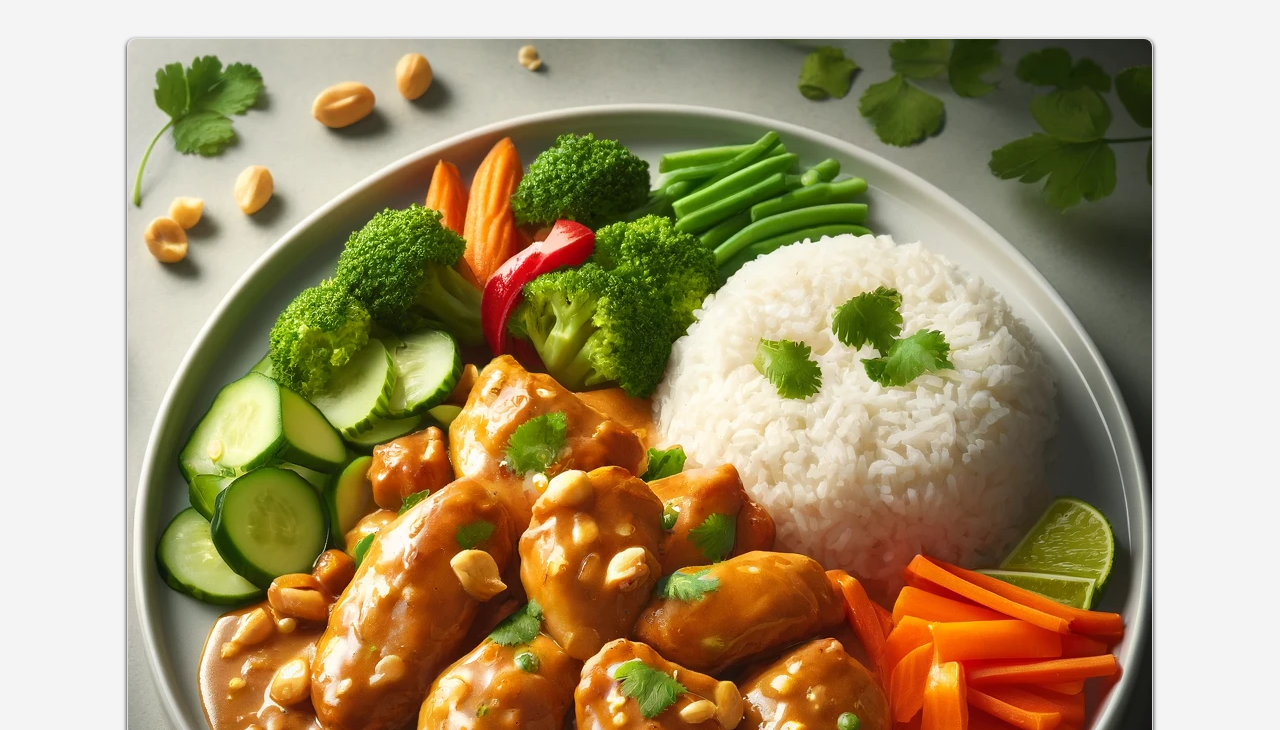
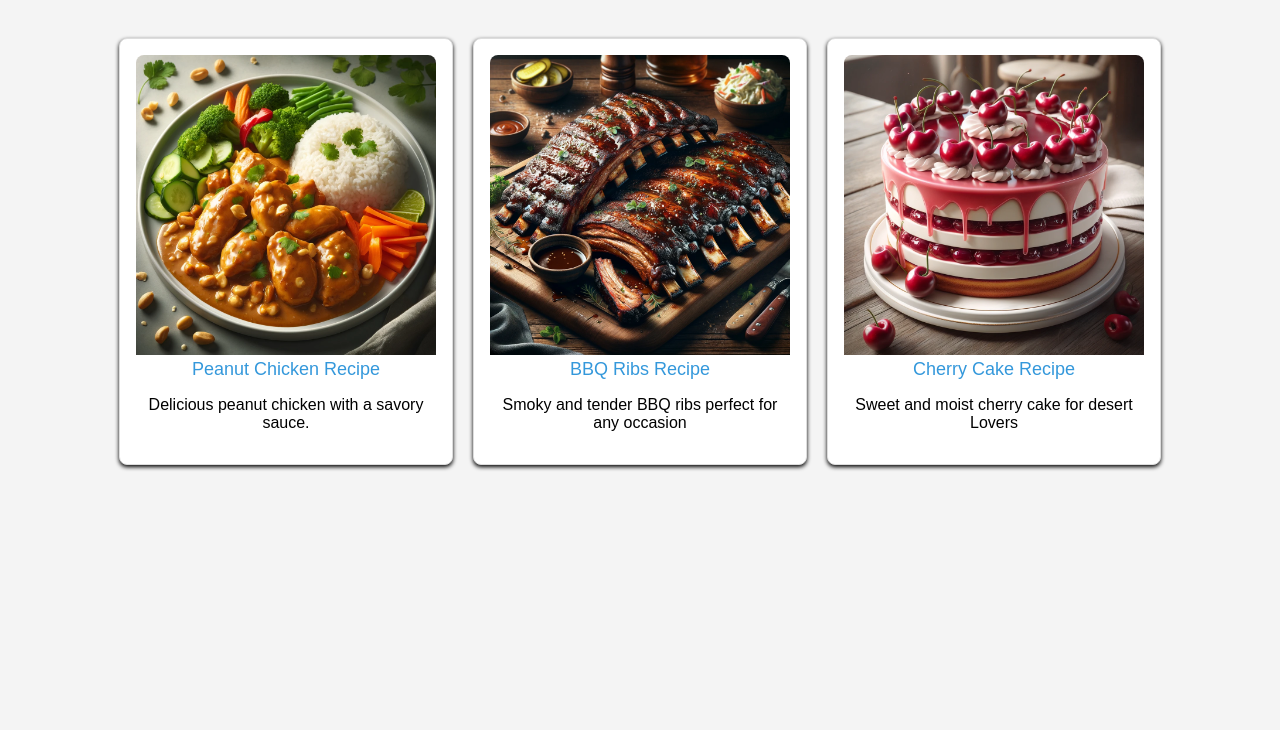
Before and after one commit to D1pak5unar/odin-recipes, a plain HTML site: page index.html in a window 1280 px wide. Shown: the part 70-800 px from the top of the page. Drawn offline with Linux system fonts and the light colour scheme.

Commit message:
more css styling

```diff
--- a/styles.css
+++ b/styles.css
@@ -28,6 +28,10 @@ h1 {
     border: 1px solid #ddd;
     border-radius: 8px;
     box-shadow: 0 2px 4px rgba(0, 0, 0, 1);
+    width: 300px;
+    padding: 16px;
+    text-align: center;
+    transition: transform 0.3s ease-in-out;
 }
 
 .recipe-item:hover {
```
